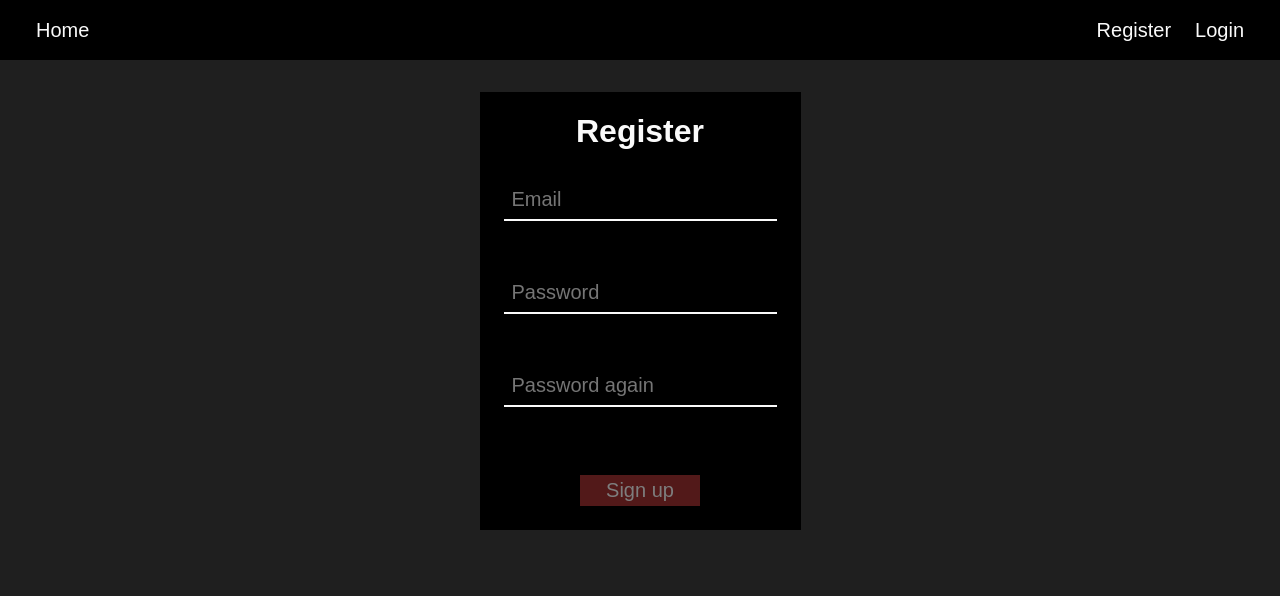
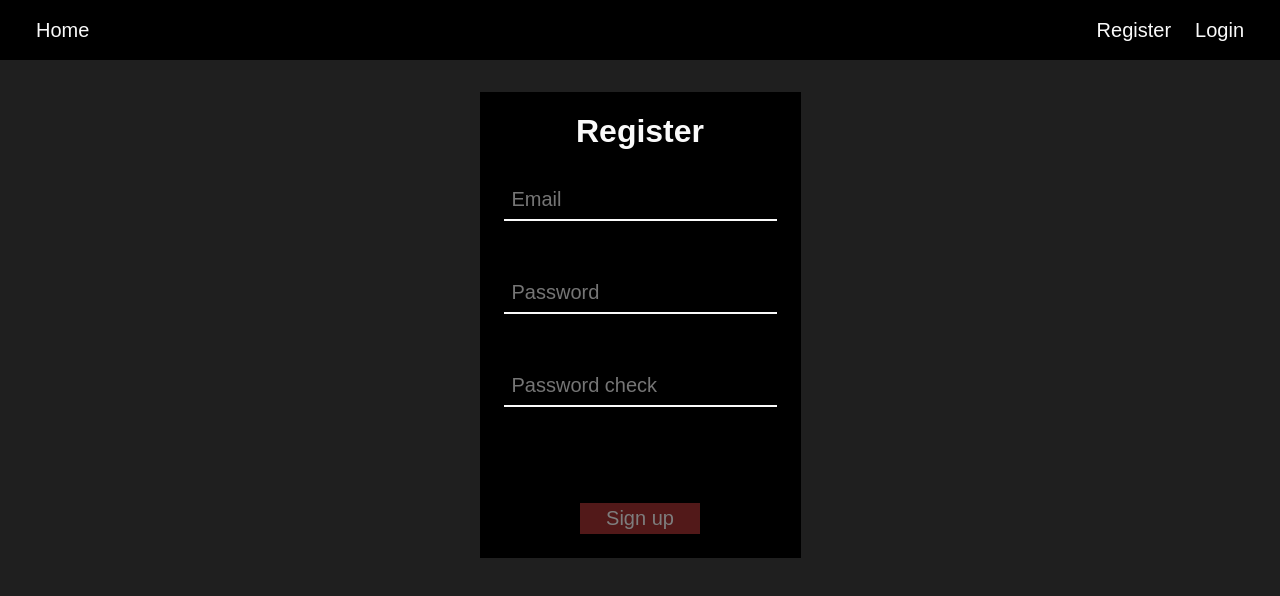
Before and after one commit to vladrotariu1/react-roulette, a React (Create React App) app: page /register in a window 1280 px wide. Shown: the top 596 px of the page. Built offline with nearby package versions, Linux system fonts and the light colour scheme.

Commit message:
Form modularized

```diff
--- a/src/App.tsx
+++ b/src/App.tsx
@@ -1,4 +1,4 @@
-import React, { useState } from 'react';
+import React from 'react';
 import { BrowserRouter, Route, Routes } from 'react-router-dom';
 import './App.css';
 import { Navbar } from './components/Navbar/Navbar';
--- /dev/null
+++ b/src/components/FormInput/FormInput.css
@@ -0,0 +1,28 @@
+.input-container {
+    margin: 16px 0px;
+}
+
+.input {
+    background-color: transparent;
+    border-color: #fafafa;
+    border-style: none none solid none;
+    color: #fafafa;
+    font-size: 20px;
+    font-family: inherit;
+    padding: 0px 0px 8px 8px;
+}
+
+.input:focus-visible {
+    outline: none;
+}
+
+.input-invalid {
+    border-color: rgb(163, 50, 50);
+}
+
+.input-error {
+    color: rgb(163, 50, 50);
+    font-size: 12px;
+    margin: 8px 0px;
+    height: 12px;
+}
--- /dev/null
+++ b/src/components/FormInput/FormInput.tsx
@@ -0,0 +1,22 @@
+import { FormInputModel } from '../../models';
+import './FormInput.css'
+
+function FormInput(props: { model: FormInputModel }) {
+
+    return (
+        <div className='input-container'>
+            <input
+                className={
+                    'input ' +
+                    (props.model.data.error ? 'input-invalid' : '')
+                }
+                onChange={ e => props.model.validate(e) }
+                placeholder={ props.model.getFieldName }
+                type={ props.model.getInputFieldType }
+                value={ props.model.data.inputValue }/>
+            <div className='input-error'>{ props.model.data.error }</div>
+        </div>
+    );
+}
+
+export default FormInput
--- a/src/components/RegisterForm/RegisterForm.css
+++ b/src/components/RegisterForm/RegisterForm.css
@@ -19,29 +19,7 @@
     padding: 0px 24px;
 }
 
-.register-form-input-container {
-    margin: 16px 0px;
-}
-
-.register-form-input {
-    background-color: transparent;
-    border-color: #fafafa;
-    border-style: none none solid none;
-    color: #fafafa;
-    font-size: 20px;
-    font-family: inherit;
-    padding: 0px 0px 8px 8px;
-}
-
-.register-form-input:focus-visible {
-    outline: none;
-}
-
-.register-form-input-invalid {
-    border-color: rgb(163, 50, 50);
-}
-
-.register-form-input-error {
+.register-form-global-error {
     color: rgb(163, 50, 50);
     font-size: 12px;
     margin: 8px 0px;
--- a/src/components/RegisterForm/RegisterForm.tsx
+++ b/src/components/RegisterForm/RegisterForm.tsx
@@ -1,47 +1,79 @@
-import React, { ChangeEvent, SetStateAction, SyntheticEvent, useEffect, useState } from "react";
-import { FormInputDataModel } from "../../models";
-import { AtLeastNChars, EmailValidator, handleInputOnChange } from "../../utils/FormsValidation";
+import React, { SyntheticEvent, useState } from "react";
+import { FormInputDataModel, FormInputModel } from "../../models";
+import { AtLeastNChars, EmailValidator } from "../../utils/FormsValidation";
+import FormInput from "../FormInput/FormInput";
 import "./RegisterForm.css";
 
 function RegisterForm() {
 
-    const [emailData, setEmailData] = useState( new FormInputDataModel() );
-    const [passwordData, setPasswordData] = useState( new FormInputDataModel() );
-    const [passwordCheckData, setPasswordCheckData] = useState( new FormInputDataModel() );
+    const form = {
+        email:
+        new FormInputModel(
+            ...useState(new FormInputDataModel()),
+            'Email',
+            'text',
+            [new EmailValidator()]
+        ),
+        password:
+        new FormInputModel(
+            ...useState(new FormInputDataModel()),
+            'Password',
+            'password',
+            [new AtLeastNChars(8)]
+        ),
+        checkPassword:
+        new FormInputModel(
+            ...useState(new FormInputDataModel()),
+            'Password check',
+            'password'
+        )
+    };
+
+    const [formGlobalErrorData, setFormGlobalErrorData] = useState('');
 
     function readyToSumbit(): boolean {
-        return (
-            !(emailData.error || passwordData.error || passwordCheckData.error) &&
-            !!(emailData.inputValue && passwordData.inputValue && passwordCheckData.inputValue)
-        );
+        let noErrors = true;
+        let hasData = true;
+
+        Object.values(form).forEach(input => {
+            noErrors &&= !input.data.error;
+            hasData &&= !!input.data.inputValue;
+        });
+
+        return noErrors && hasData;
     }
 
     function resetForm() {
-        setEmailData(new FormInputDataModel());
-        setPasswordData(new FormInputDataModel());
-        setPasswordCheckData(new FormInputDataModel());
+        Object.values(form).forEach(input => {
+            input.setData({ inputValue: '', error: '' });
+        })
+    }
+
+    function passwordsMatch() {
+        return (
+            form.password.data.inputValue ===
+            form.checkPassword.data.inputValue
+        );
     }
 
     function submit(e: SyntheticEvent) {
         e.preventDefault();
 
-        const email = emailData.inputValue;
-        const password = passwordData.inputValue;
-        const passwordCheck = passwordCheckData.inputValue;
-
-        if (password !== passwordCheck) {
-            setPasswordCheckData({ ...passwordCheckData, error: 'Passwords do not match' });
+        if (!passwordsMatch()) {
+            setFormGlobalErrorData('Passwords do not match');
             return;
         }
 
+        setFormGlobalErrorData('');
+
         const userDataPayload = {
-            email: email,
-            password: password,
+            email: form.email.data.inputValue,
+            password: form.password.data.inputValue
         };
 
+        console.log(userDataPayload);
+
         resetForm();
-
-        console.log(userDataPayload);
     }
 
     return (
@@ -51,40 +83,14 @@ function RegisterForm() {
 
             <form className='register-form' onSubmit={ submit }>
 
-                <div className='register-form-input-container'>
-                    <input
-                        className={
-                            'register-form-input ' +
-                            (emailData.error ? 'register-form-input-invalid' : '')
-                        }
-                        placeholder='Email'
-                        type='text'
-                        onChange={ e => handleInputOnChange(e, setEmailData, [new EmailValidator()]) }/>
-                    <div className='register-form-input-error'>{ emailData.error }</div>
-                </div>
+                {
+                    Object.values(form).map((inputField, i) => {
+                        return <FormInput key={ i } model={ inputField } />
+                    })
+                }
 
-                <div className='register-form-input-container'>
-                    <input
-                        className={
-                            'register-form-input ' +
-                            (passwordData.error ? 'register-form-input-invalid' : '')
-                        }
-                        placeholder='Password'
-                        type='password'
-                        onChange={ e => handleInputOnChange(e, setPasswordData, [new AtLeastNChars(8)]) }/>
-                    <div className='register-form-input-error'>{ passwordData.error }</div>
-                </div>
-
-                <div className='register-form-input-container'>
-                    <input
-                        className={
-                            'register-form-input ' +
-                            (passwordCheckData.error ? 'register-form-input-invalid' : '')
-                        }
-                        placeholder='Password again'
-                        type='password'
-                        onChange={ e => handleInputOnChange(e, setPasswordCheckData) }/>
-                    <div className='register-form-input-error'>{ passwordCheckData.error }</div>
+                <div className='register-form-global-error'>
+                    { formGlobalErrorData }
                 </div>
 
                 <button disabled={ !readyToSumbit() } className='register-form-submit' type="submit">Sign up</button>
--- /dev/null
+++ b/src/models/FormInputModel.ts
@@ -0,0 +1,25 @@
+import { ChangeEvent, Dispatch, SetStateAction } from "react";
+import { FormsValidator, handleInputOnChange } from "../utils/FormsValidation";
+import { FormInputDataModel } from "./FormInputDataModel";
+
+export class FormInputModel {
+    constructor(
+        public data: FormInputDataModel,
+        public setData: Dispatch<SetStateAction<FormInputDataModel>>,
+        private fieldName: string,
+        private inputFieldType: string,
+        private validators?: FormsValidator[]
+    ) {}
+
+    get getFieldName() {
+        return this.fieldName;
+    }
+
+    get getInputFieldType() {
+        return this.inputFieldType;
+    }
+
+    public validate(e: ChangeEvent<HTMLInputElement>) {
+        handleInputOnChange(e, this.setData, this.validators);
+    }
+}
--- a/src/models/index.ts
+++ b/src/models/index.ts
@@ -1,3 +1,4 @@
 export * from './Roulette.props';
 export * from './TimeCountdown.props';
-export * from './FormInputData';
+export * from './FormInputDataModel';
+export * from './FormInputModel'
```
Also changed, not shown: src/models/FormInputDataModel.ts (renamed from src/models/FormInputData.ts).
